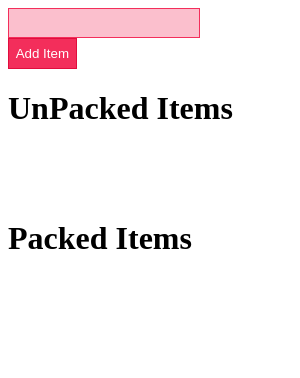
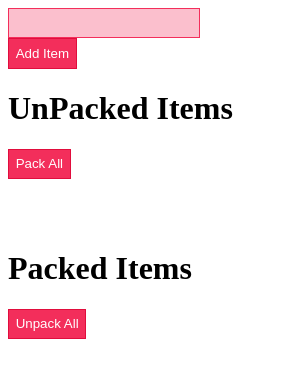
Before and after one commit to heis-abhinav/BagPacker, an Electron app: page app/index.html in a window 300 px wide. Drawn offline with Linux system fonts and the light colour scheme.

Commit message:
buttons to add all and remove all

```diff
--- a/app/index.html
+++ b/app/index.html
@@ -16,8 +16,16 @@
 		</button>
 		<div class="unpacked-items" id="unpacked-items">
 			<h1>UnPacked Items</h1>
+			<button class="packall">
+			Pack All
+		</button>
 		</div>
-		<div class="packed-items" id ="packed-items"><h1>Packed Items</h1></div>
+
+		<div class="packed-items" id ="packed-items"><h1>Packed Items</h1>
+			<button class="unpackall">
+				Unpack All
+			</button>
+		</div>
 	</div>
 </body>
 <script type="text/javascript">
```
